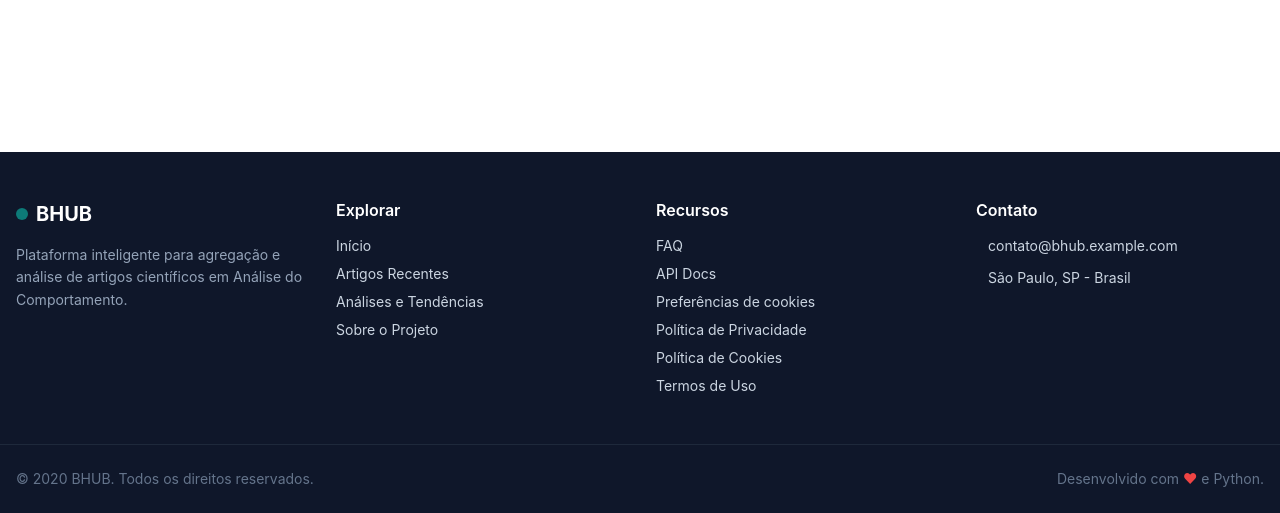
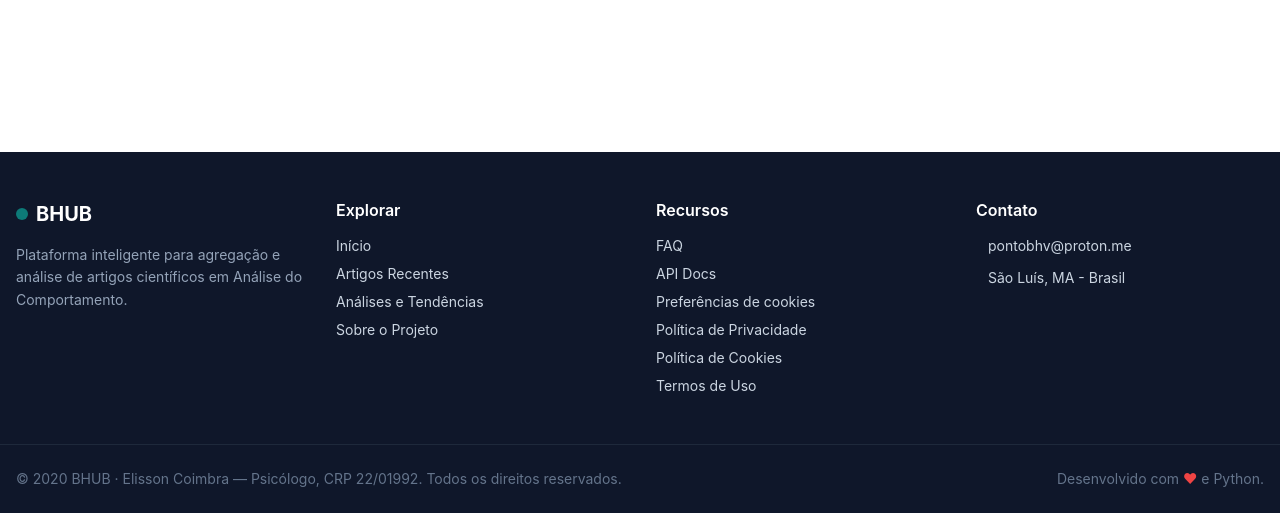
Before and after one commit to elissoncardoso1/Bhub_python, a Python web app: template bhub-backend-python/app/templates/pages/about.html in a window 1280 px wide. Shown: the part 3014-3527 px from the top of the page. Run offline with Jinja, Linux system fonts and the light colour scheme; the template is opened without the code that fills it: most values are stand-ins (such as "Sample title", 1, 10 or a date in 2020); some libraries are stand-ins or nearby versions.

Commit message:
fix(ui): footer com dados reais do mantenedor
Remove placeholders de template: e-mail contato@bhub.example.com →
pontobhv@proton.me; São Paulo → São Luís, MA; redes fake (github/
twitter/linkedin inexistentes) → Instagram real @bhub.online; crédito
do mantenedor (Elisson Coimbra, CRP 22/01992) na barra inferior.

Co-Authored-By: Claude Fable 5 <noreply@anthropic.com>

```diff
--- a/bhub-backend-python/app/templates/components/footer.html
+++ b/bhub-backend-python/app/templates/components/footer.html
@@ -14,31 +14,13 @@
                 </p>
                 <nav class="flex gap-4 pt-2" aria-label="Redes sociais do BHUB">
                     <a
-                        href="https://github.com/bhub"
+                        href="https://instagram.com/bhub.online"
                         target="_blank"
                         rel="noopener noreferrer"
                         class="footer-social-link text-slate-400 hover:text-white transition-colors focus-visible:outline-2 focus-visible:outline-offset-2 focus-visible:outline-sage-400 rounded"
-                        aria-label="GitHub do BHUB"
-                        title="GitHub do BHUB">
-                        {{ icon('github', 'w-5 h-5') | safe }}
-                    </a>
-                    <a
-                        href="https://twitter.com/bhub"
-                        target="_blank"
-                        rel="noopener noreferrer"
-                        class="footer-social-link text-slate-400 hover:text-white transition-colors focus-visible:outline-2 focus-visible:outline-offset-2 focus-visible:outline-sage-400 rounded"
-                        aria-label="Twitter do BHUB"
-                        title="Twitter do BHUB">
-                        {{ icon('twitter', 'w-5 h-5') | safe }}
-                    </a>
-                    <a
-                        href="https://linkedin.com/company/bhub"
-                        target="_blank"
-                        rel="noopener noreferrer"
-                        class="footer-social-link text-slate-400 hover:text-white transition-colors focus-visible:outline-2 focus-visible:outline-offset-2 focus-visible:outline-sage-400 rounded"
-                        aria-label="LinkedIn do BHUB"
-                        title="LinkedIn do BHUB">
-                        {{ icon('linkedin', 'w-5 h-5') | safe }}
+                        aria-label="Instagram do BHUB (@bhub.online)"
+                        title="Instagram do BHUB">
+                        {{ icon('instagram', 'w-5 h-5') | safe }}
                     </a>
                 </nav>
             </div>
@@ -74,15 +56,15 @@
                     <li class="flex items-start gap-3">
                         <span class="text-sage-400 mt-0.5 flex-shrink-0" aria-hidden="true">{{ icon('mail', 'w-4 h-4') | safe }}</span>
                         <a
-                            href="mailto:contato@bhub.example.com"
+                            href="mailto:pontobhv@proton.me"
                             class="hover:text-sage-400 transition-colors focus-visible:outline-2 focus-visible:outline-offset-2 focus-visible:outline-sage-400 rounded"
-                            aria-label="Enviar email para contato@bhub.example.com">
-                            contato@bhub.example.com
+                            aria-label="Enviar email para pontobhv@proton.me">
+                            pontobhv@proton.me
                         </a>
                     </li>
                     <li class="flex items-start gap-3">
                         <span class="text-sage-400 mt-0.5 flex-shrink-0" aria-hidden="true">{{ icon('map-pin', 'w-4 h-4') | safe }}</span>
-                        <span>São Paulo, SP - Brasil</span>
+                        <span>São Luís, MA - Brasil</span>
                     </li>
                 </ul>
             </div>
@@ -92,7 +74,7 @@
     <!-- Bottom Bar -->
     <div class="border-t border-slate-800">
         <div class="container mx-auto px-4 py-6 flex flex-col md:flex-row justify-between items-center gap-4 text-sm text-slate-500">
-            <p>&copy; {{ now().year }} BHUB. Todos os direitos reservados.</p>
+            <p>&copy; {{ now().year }} BHUB · Elisson Coimbra — Psicólogo, CRP 22/01992. Todos os direitos reservados.</p>
             <p class="text-slate-500">Desenvolvido com <span class="text-red-500" aria-label="amor">♥</span> e Python.</p>
         </div>
     </div>
```
